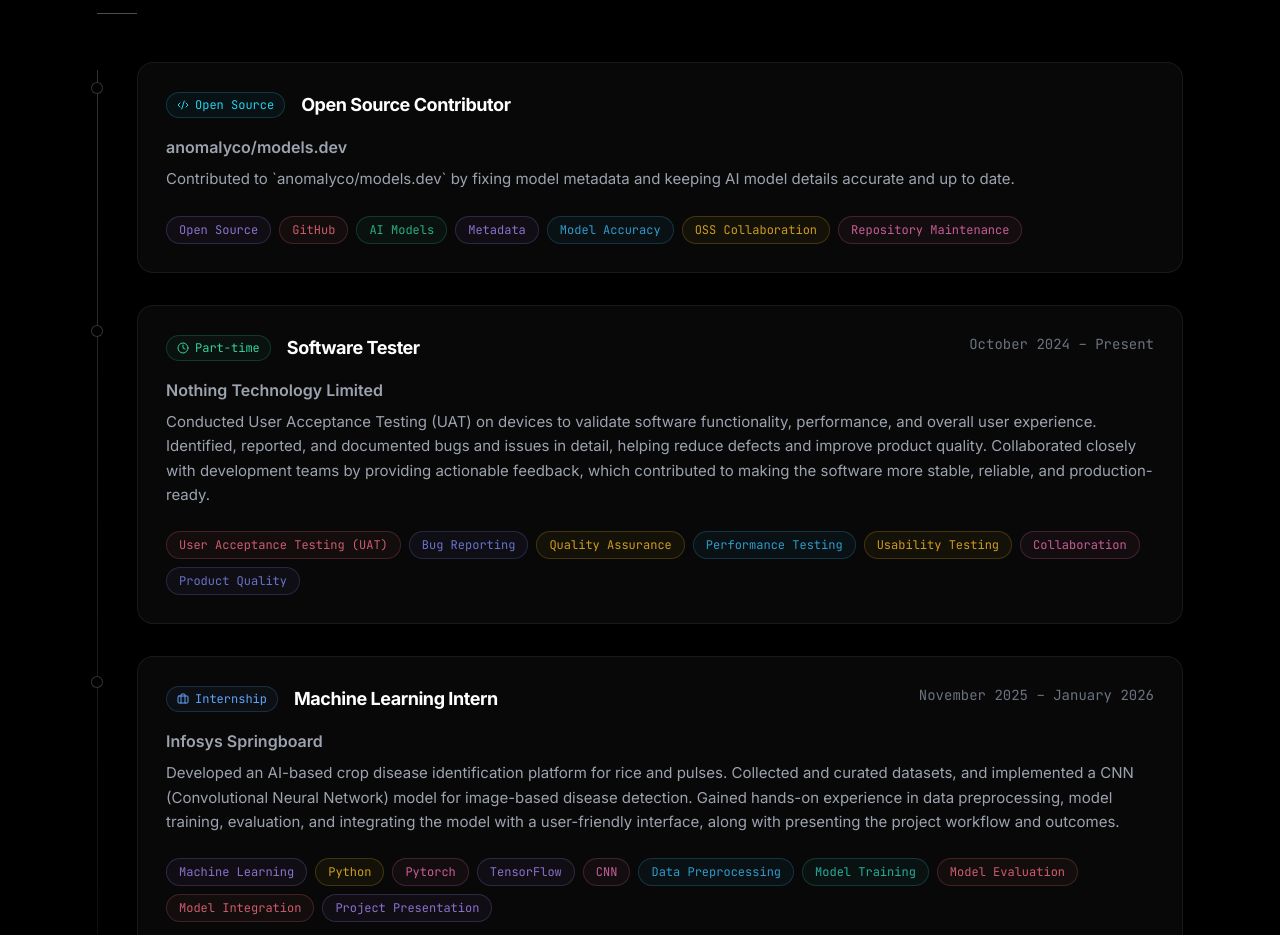
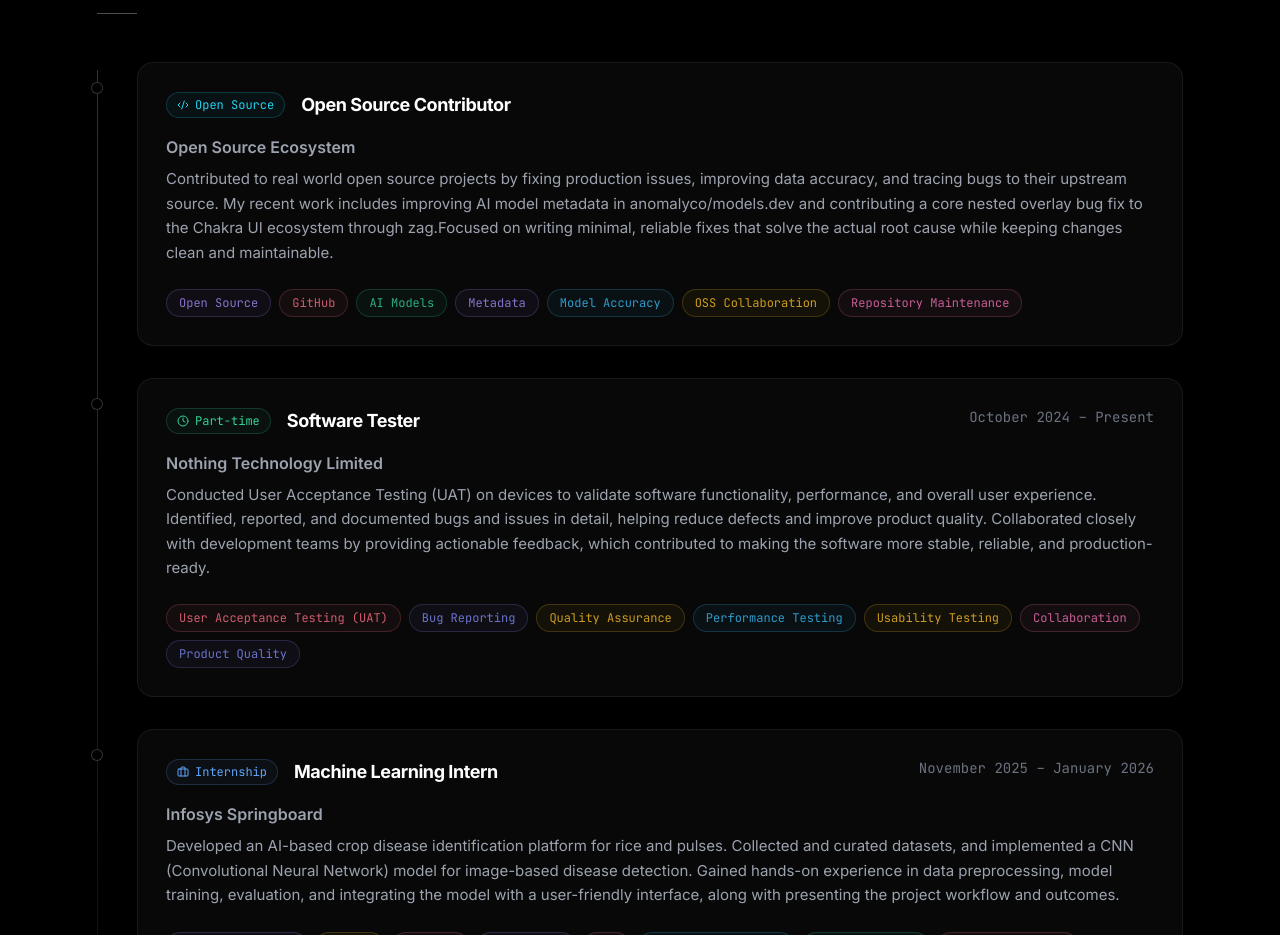
Before and after one commit to seffhunnn/Portfolio, a React (Vite) app: page / in a window 1280 px wide. Shown: the part 1842-2777 px from the top of the page. Built offline with nearby package versions, Linux system fonts and the light colour scheme.

Commit message:
Experience section updated

```diff
--- a/src/data.js
+++ b/src/data.js
@@ -40,9 +40,9 @@ export const experiences = [
   {
     type: 'Open Source',
     role: 'Open Source Contributor',
-    company: 'anomalyco/models.dev',
+    company: 'Open Source Ecosystem',
     period: null,
-    description: 'Contributed to `anomalyco/models.dev` by fixing model metadata and keeping AI model details accurate and up to date.',
+    description: 'Contributed to real world open source projects by fixing production issues, improving data accuracy, and tracing bugs to their upstream source. My recent work includes improving AI model metadata in anomalyco/models.dev and contributing a core nested overlay bug fix to the Chakra UI ecosystem through zag.Focused on writing minimal, reliable fixes that solve the actual root cause while keeping changes clean and maintainable.',
     tags: ['Open Source', 'GitHub', 'AI Models', 'Metadata', 'Model Accuracy', 'OSS Collaboration','Repository Maintenance'],
   },
   {
```
